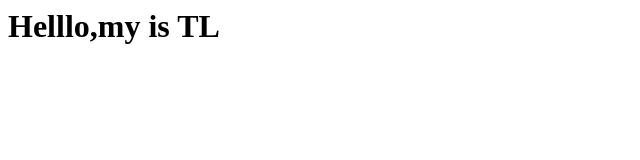
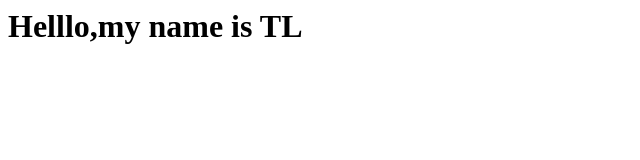
Before and after one commit to Tigers6667/husky, a plain HTML site: page index.html in a window 1280 px wide. Shown: the whole page, without its empty margins (0-640 px from the left). Drawn offline with Linux system fonts and the light colour scheme.

Commit message:
Update index.html

```diff
--- a/index.html
+++ b/index.html
@@ -1 +1 @@
-<h1>Helllo,my is TL</h1>
+<h1>Helllo,my name is  TL</h1>
```
